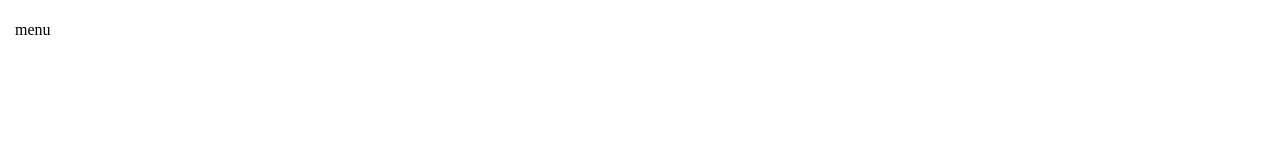
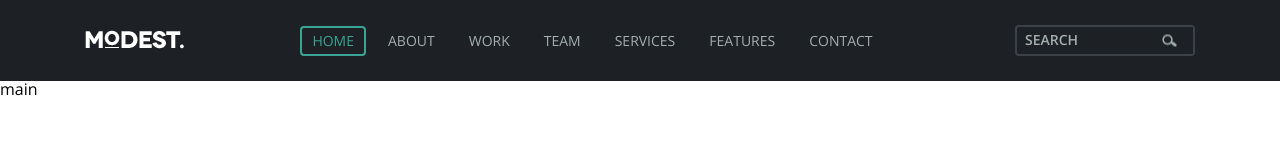
Before and after one commit to dkurazan/lab_site, a plain HTML site: page index.html in a window 1280 px wide. Shown: the top 160 px of the page. Drawn offline with nearby package versions, Linux system fonts and the light colour scheme.

Commit message:
remade header by firstmobile

```diff
--- a/index.html
+++ b/index.html
@@ -16,23 +16,33 @@
     <header class="header">
         <div class="container">
             <div class="header__row row">
-                <div class="col-xs-12">
+                <div class="col-xs-12 col-md-2">
                     <div class="header__logo">
-                        <a href="#">
+                        <a href="index.html">
                             <img src="img/logo.png" alt="">
                         </a>
                     </div>
                 </div>
-                <div class="col-xs-12">
-                    menu
+                <div class="col-xs-12 col-md-8 col-lg-7">
+                    <nav>
+                        <ul class="header__menu">
+                            <li><a href="#">Home</a></li>
+                            <li><a href="#">About</a></li>
+                            <li><a href="#">Work</a></li>
+                            <li><a href="#">Team</a></li>
+                            <li><a href="#">Services</a></li>
+                            <li><a href="#">Features</a></li>
+                            <li><a href="#">Contact</a></li>
+                        </ul>
+                    </nav>
                 </div>
-                <div class="col-xs-hidden">
-                    <!-- <div class="col-md-8 col-md-8__with__paddings">
+                <div class="col-xs-hidden col-md-2 col-md-2__flex col-lg-3">
+                    <div class="header__search-field">
                         <form action="" class="header__search-form">
                             <input type="text" placeholder="SEARCH">
                             <button></button>
                         </form>
-                    </div> -->
+                    </div>
                 </div>
             </div>
         </div>
@@ -56,10 +66,10 @@
                 </div>
             </div>
         </div>
-    </div>
+    </div>-->
 
     <main>
-        main -->
+        main
     </main>
 </body>
 </html>
--- a/style.css
+++ b/style.css
@@ -2,8 +2,237 @@
     box-sizing: border-box;
 }
 
+main{
+    height: 200vh;
+}
+
+body{
+    font-family: 'Open Sans', sans-serif;
+}
+
+.header{
+    background-color: #1d2126;
+    position: sticky;
+    top: 0;
+}
+
+.container{
+    width: 100%;
+    padding: 0 15px;
+}
+
+.header__row{
+    display: flex;
+    justify-content: center;
+    flex-wrap: wrap;
+    align-items: center;
+}
+
+.header__logo{
+    display: flex;
+    justify-content: center;
+    padding: 10px 0;
+}
+
+.col-xs-12{
+    flex: 0 0 100%;
+    max-width: 100%;
+}
+
+.col-xs-hidden{
+    display: none;
+}
+
+.col-xs-12>nav{
+    display: flex;
+    justify-content: center;
+}
+
+.header__menu{
+    display: flex;
+    flex-direction: row;
+    overflow-x: scroll;
+    height: 100%;
+    padding-bottom: 10px;
+    align-items: center;
+}
+
+.header__menu>li{
+    padding-left: 10px;
+}
+
+.header__menu>li:first-child{
+    padding-left: 0;
+}
+
+.header__menu>li:first-child>a{
+    border: 2px solid #39a493;
+    color: #39a493;
+}
+
+.header__menu>li>a{
+    text-decoration: none;
+    font-size: 14px;
+    color: rgb(164, 174, 173);
+    text-transform: uppercase;
+    padding: 6px 10px;
+    border: 2px solid transparent;
+    border-radius: 4px;
+    display: block;
+}
+
+.header__menu>li>a:hover{
+    border: 2px solid #a4aead;
+    color: #a4aead;
+}
 
 
-.container{
-    padding: 0 15px;
+
+/* tablet */
+@media(min-width:768px){
+    .container{
+        max-width: 	720px;
+        margin: 0 auto;
+    }
+
+    .row{
+        margin: 0 -15px;
+    }
+
+    .header__menu{
+        overflow-x: visible;
+    }
 }
+
+/* laptop */
+@media(min-width:992px){
+
+    /* header */
+    .container{
+        max-width: 	960px;
+    }
+
+    .header__row{
+        justify-content: space-between;
+        padding: 25px 0;
+    }
+
+    .header__logo{
+        justify-content: start;
+        padding: 0;
+        align-items: center;
+    }
+
+    .col-xs-hidden{
+        display: block;
+    }
+
+    .col-md-2{
+        flex: 0 0 16.664%;
+        max-width: 16.664%;
+    }
+
+    .col-md-3{
+        flex: 0 0 25%;
+        max-width: 25%;
+    }
+
+    .col-md-7{
+        flex: 0 0 58.333%;
+        max-width: 58.333%;
+    }
+
+    .col-md-8{
+        flex: 0 0 66.666%;
+        max-width: 66.666%;
+    }
+
+    [class*="col-"]{
+        padding: 0 15px;
+    }
+
+    .col-md-7>nav{
+        justify-content: end;
+    }
+
+    .header__menu{
+        padding: 0;
+    }
+
+    /* search */
+    .col-md-2__flex{
+        display: flex;
+        justify-content: end;
+    }
+
+    .header__search-field{
+        display: flex;
+        justify-content: center;
+        width: 180px;
+
+    }
+
+    .header__search-form{
+        display: flex;
+        width: 100%;
+        margin: 0 -15px;
+        justify-content: end;
+        border: 2px solid #3c4147;
+        border-radius: 4px;
+    }
+
+    .header__search-form input{
+        background-color: transparent;
+        border: none;
+        height: 27px;
+        padding-left: 8px;
+        color: #a4aead;
+        width: 93px;
+    }
+
+    .header__search-form input::placeholder{
+        color: #a4aead;
+        font-family: 'Open Sans', sans-serif;
+        font-size: 14px;
+        font-weight: 600;
+
+    }
+
+    .header__search-form input:focus{
+        outline: none;
+    }
+
+    .header__search-form button{
+        display: block;
+        width: 100%;
+        background-image: url(img/search.png);
+        background-repeat: no-repeat;
+        background-color: #1d2126;
+        background-position: right;
+        padding: 0;
+        border: none;
+        cursor: pointer;
+    }
+}
+
+/* desktop */
+@media(min-width:1200px){
+
+    .container{
+        max-width: 	1140px;
+    }
+
+    .col-lg-3{
+        flex: 0 0 25%;
+        max-width: 25%;
+    }
+
+    .col-lg-7{
+        flex: 0 0 58.333%;
+        max-width: 58.333%;
+    }
+
+    .header__search-form input{
+        width: 140px;
+    }
+}
```
